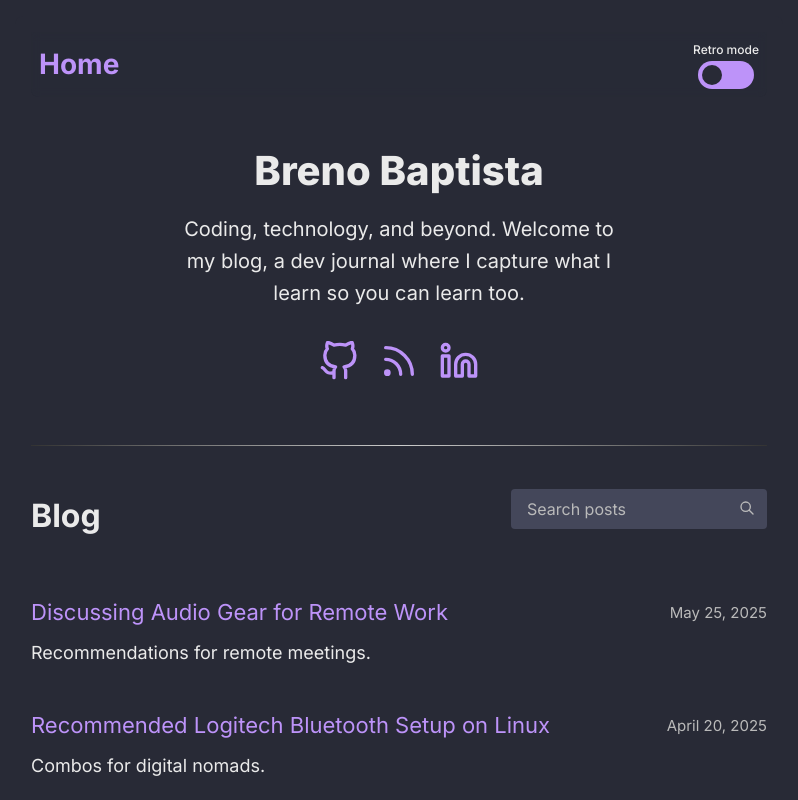
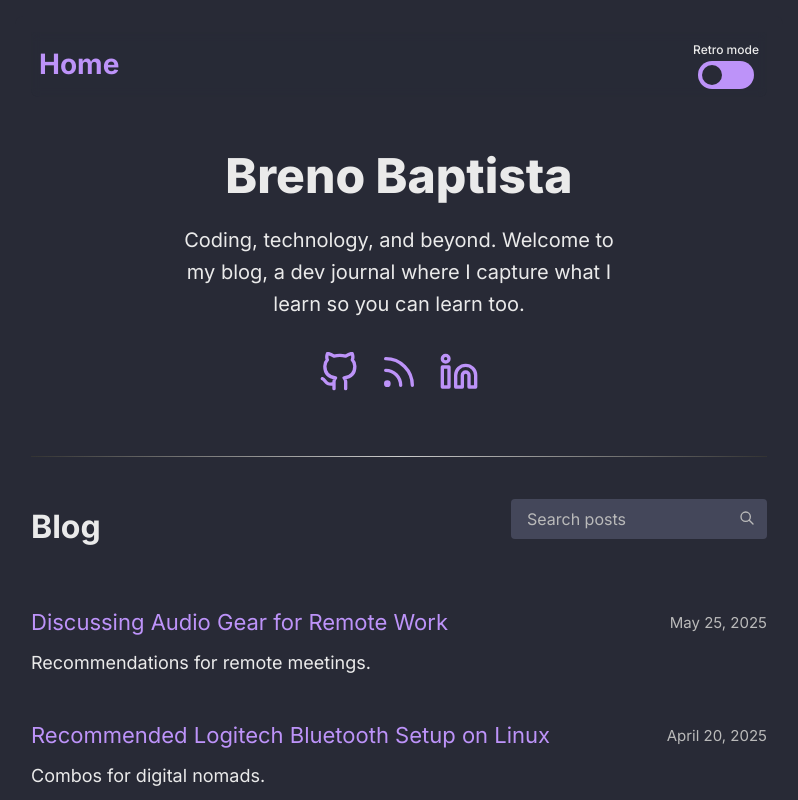
Before and after one commit to brenobaptista/blog, a Next.js app: page / in a window 1280 px wide. Shown: the top 800 px of the page, without its empty margins (241-1039 px from the left). Built offline with nearby package versions, Linux system fonts and the light colour scheme.

Commit message:
Increase Intro heading font-size

```diff
--- a/src/styles/pages/Home.ts
+++ b/src/styles/pages/Home.ts
@@ -8,7 +8,14 @@ export const HomeHeader = styled.header`
 
 export const Intro = styled.div`
   text-align: center;
-  max-width: 450px;
+
+  h1 {
+    font-size: 2.4rem;
+  }
+
+  p {
+    max-width: 450px;
+  }
 `
 
 export const SocialIcons = styled.div`
```
